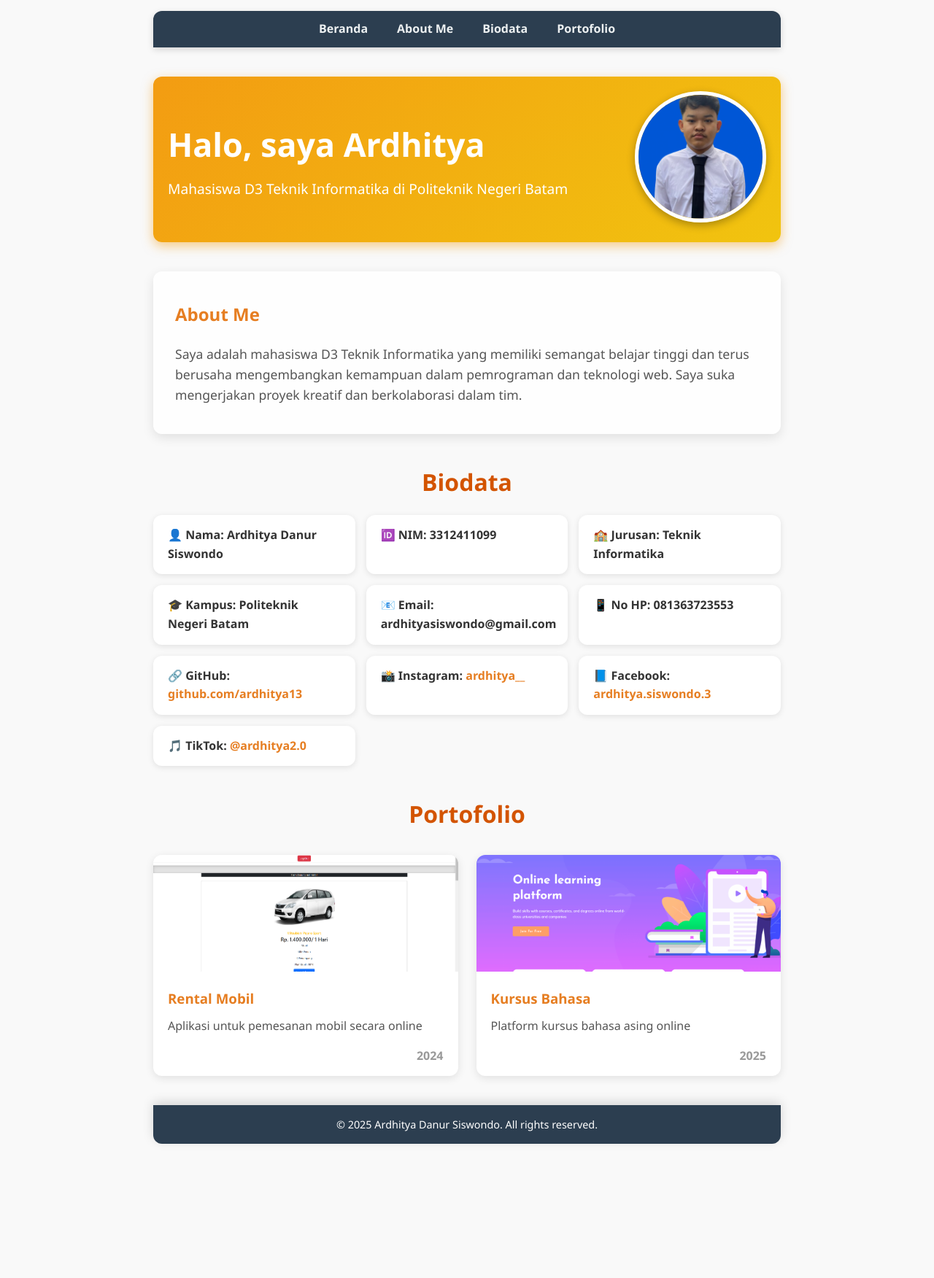
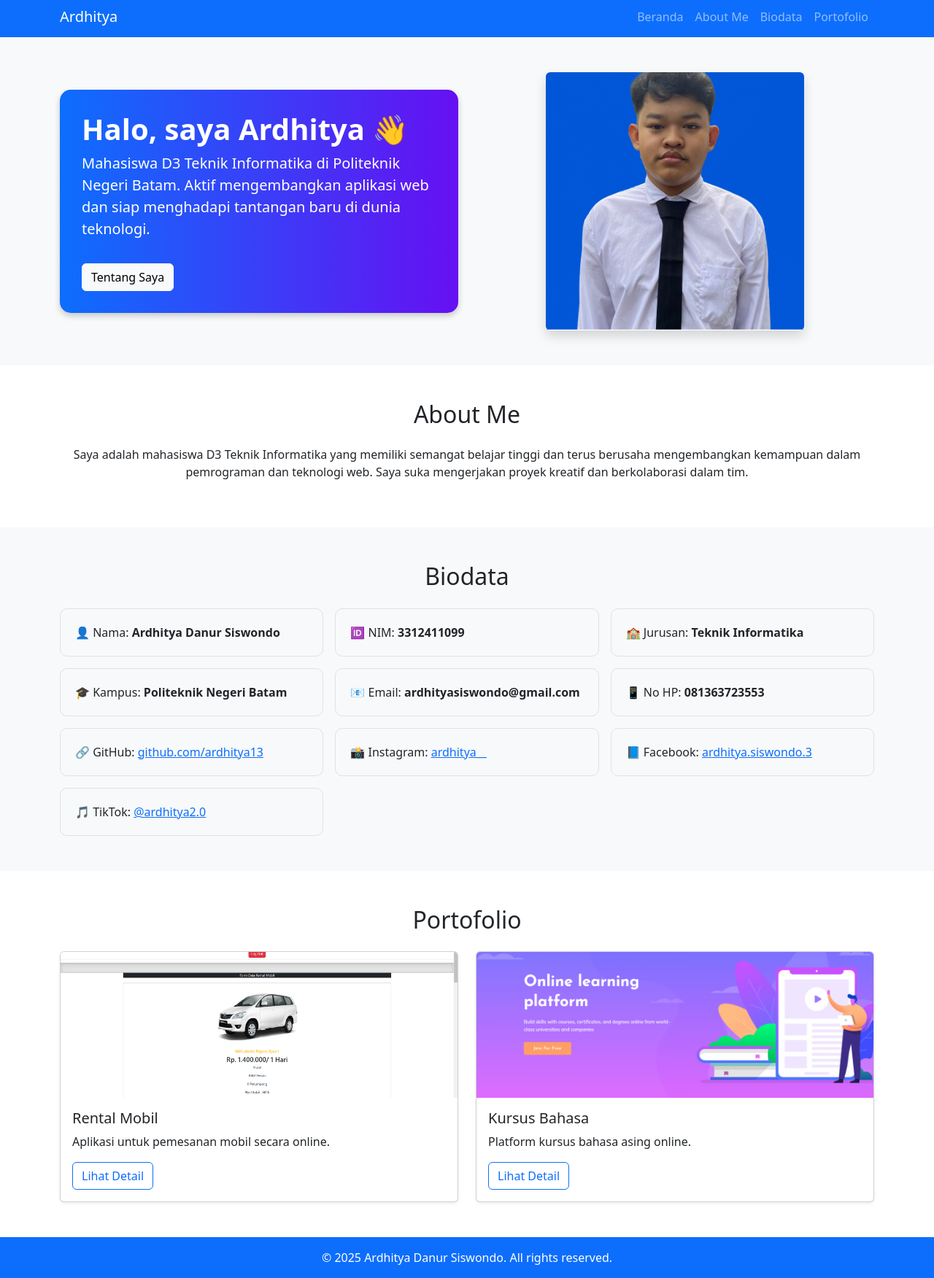
Before and after one commit to ardhitya13/profil-biodata, a plain HTML site: page index.html in a window 1280 px wide. Shown: the part 5-1757 px from the top of the page at 73% size. Before the commit the page ends 1613 px from the top, so only its background shows below. Drawn offline with nearby package versions, Linux system fonts and the light colour scheme.

Commit message:
Upload awal bosstrap  profil biodata

```diff
--- a/index.html
+++ b/index.html
@@ -4,37 +4,79 @@
   <meta charset="UTF-8" />
   <meta name="viewport" content="width=device-width, initial-scale=1" />
   <title>Profil Ardhitya Danur Siswondo</title>
-  <link rel="stylesheet" href="style.css" />
+  <link href="https://cdn.jsdelivr.net/npm/bootstrap@5.3.3/dist/css/bootstrap.min.css" rel="stylesheet">
+  <style>
+    .hero-box {
+      background: linear-gradient(to right, #0d6efd, #6610f2);
+      border-radius: 15px;
+      padding: 30px;
+      color: white;
+      box-shadow: 0 4px 8px rgba(0,0,0,0.2);
+    }
+    .hero-box img {
+      max-width: 100%;
+      border-radius: 10px;
+    }
+    .biodata-card {
+      border: 1px solid #dee2e6;
+      border-radius: 10px;
+      padding: 20px;
+      background-color: #f8f9fa;
+      height: 100%;
+    }
+    .biodata-card:hover {
+      background-color: #e9ecef;
+      transition: 0.3s;
+    }
+    .card img {
+      height: 200px;
+      object-fit: cover;
+    }
+  </style>
 </head>
 <body>
 
-  <!-- Navigation -->
-  <nav class="menu">
-    <ul>
-      <li><a href="#beranda">Beranda</a></li>
-      <li><a href="#about">About Me</a></li>
-      <li><a href="#biodata">Biodata</a></li>
-      <li><a href="#portofolio">Portofolio</a></li>
+<!-- Navbar -->
+<nav class="navbar navbar-expand-lg navbar-dark bg-primary sticky-top">
+  <div class="container">
+    <a class="navbar-brand" href="#">Ardhitya</a>
+    <button class="navbar-toggler" type="button" data-bs-toggle="collapse" data-bs-target="#navbarNav">
+      <span class="navbar-toggler-icon"></span>
+    </button>
+    <div class="collapse navbar-collapse" id="navbarNav">
+      <ul class="navbar-nav ms-auto">
+        <li class="nav-item"><a class="nav-link" href="#beranda">Beranda</a></li>
+        <li class="nav-item"><a class="nav-link" href="#about">About Me</a></li>
+        <li class="nav-item"><a class="nav-link" href="#biodata">Biodata</a></li>
+        <li class="nav-item"><a class="nav-link" href="#portofolio">Portofolio</a></li>
       </ul>
+    </div>
+  </div>
 </nav>
 
 <!-- Hero Section -->
-  <section class="hero" id="beranda">
-    <div class="hero-text">
-      <h1>Halo, saya Ardhitya</h1>
-      <p>Mahasiswa D3 Teknik Informatika di Politeknik Negeri Batam</p>
+<section id="beranda" class="py-5 bg-light">
+  <div class="container">
+    <div class="row align-items-center g-4">
+      <div class="col-md-6">
+        <div class="hero-box text-center text-md-start">
+          <h1 class="fw-bold">Halo, saya Ardhitya 👋</h1>
+          <p class="lead">Mahasiswa D3 Teknik Informatika di Politeknik Negeri Batam. Aktif mengembangkan aplikasi web dan siap menghadapi tantangan baru di dunia teknologi.</p>
+          <a href="#about" class="btn btn-light mt-3">Tentang Saya</a>
         </div>
-    <div class="hero-img">
-      <img src="images/ardhitya.png" alt="Foto Ardhitya" />
+      </div>
+      <div class="col-md-6 text-center">
+        <img src="images/ardhitya.png" alt="Foto Ardhitya" class="img-fluid rounded shadow">
+      </div>
+    </div>
   </div>
 </section>
 
-  <!-- About Me Section -->
-  <section class="about" id="about">
-    <div class="about-bg"></div>
-    <div class="about-content">
-      <h2>About Me</h2>
-      <p>
+<!-- About Section -->
+<section id="about" class="py-5">
+  <div class="container">
+    <h2 class="text-center mb-4">About Me</h2>
+    <p class="text-center">
       Saya adalah mahasiswa D3 Teknik Informatika yang memiliki semangat belajar tinggi dan
       terus berusaha mengembangkan kemampuan dalam pemrograman dan teknologi web.
       Saya suka mengerjakan proyek kreatif dan berkolaborasi dalam tim.
@@ -43,45 +85,108 @@
 </section>
 
 <!-- Biodata Section -->
-  <section class="biodata" id="biodata">
-    <h2>Biodata</h2>
-    <div class="biodata-box">
-      <div class="box">👤 Nama: Ardhitya Danur Siswondo</div>
-      <div class="box">🆔 NIM: 3312411099</div>
-      <div class="box">🏫 Jurusan: Teknik Informatika</div>
-      <div class="box">🎓 Kampus: Politeknik Negeri Batam</div>
-      <div class="box">📧 Email: ardhityasiswondo@gmail.com</div>
-      <div class="box">📱 No HP: 081363723553</div>
-      <div class="box">🔗 GitHub: <a href="https://github.com/ardhitya13" target="_blank" rel="noopener">github.com/ardhitya13</a></div>
-      <div class="box">📸 Instagram: <a href="https://www.instagram.com/ardhitya__/" target="_blank" rel="noopener">ardhitya__</a></div>
-      <div class="box">📘 Facebook: <a href="https://www.facebook.com/ardhitya.siswondo.3/" target="_blank" rel="noopener">ardhitya.siswondo.3</a></div>
-      <div class="box">🎵 TikTok: <a href="https://www.tiktok.com/@ardhitya2.0" target="_blank" rel="noopener">@ardhitya2.0</a></div>
+<section id="biodata" class="py-5 bg-light">
+  <div class="container">
+    <h2 class="text-center mb-4">Biodata</h2>
+    <div class="row row-cols-1 row-cols-md-3 g-3">
+      <div class="col">
+        <div class="biodata-card">👤 Nama: <strong>Ardhitya Danur Siswondo</strong></div>
       </div>
-  </section>
-
-  <!-- Portofolio Section -->
-  <section class="portofolio" id="portofolio">
-    <h2>Portofolio</h2>
-    <div class="portofolio-grid">
-      <div class="card">
-        <img src="images/rental.png" alt="Rental Mobil" />
-        <h3>Rental Mobil</h3>
-        <p>Aplikasi untuk pemesanan mobil secara online</p>
-        <span>2024</span>
+      <div class="col">
+        <div class="biodata-card">🆔 NIM: <strong>3312411099</strong></div>
       </div>
-      <div class="card">
-        <img src="images/kursus.png" alt="Kursus Bahasa" />
-        <h3>Kursus Bahasa</h3>
-        <p>Platform kursus bahasa asing online</p>
-        <span>2025</span>
+      <div class="col">
+        <div class="biodata-card">🏫 Jurusan: <strong>Teknik Informatika</strong></div>
+      </div>
+      <div class="col">
+        <div class="biodata-card">🎓 Kampus: <strong>Politeknik Negeri Batam</strong></div>
+      </div>
+      <div class="col">
+        <div class="biodata-card">📧 Email: <strong>ardhityasiswondo@gmail.com</strong></div>
+      </div>
+      <div class="col">
+        <div class="biodata-card">📱 No HP: <strong>081363723553</strong></div>
+      </div>
+      <div class="col">
+        <div class="biodata-card">🔗 GitHub: <a href="https://github.com/ardhitya13" target="_blank">github.com/ardhitya13</a></div>
+      </div>
+      <div class="col">
+        <div class="biodata-card">📸 Instagram: <a href="https://www.instagram.com/ardhitya__/" target="_blank">ardhitya__</a></div>
+      </div>
+      <div class="col">
+        <div class="biodata-card">📘 Facebook: <a href="https://www.facebook.com/ardhitya.siswondo.3/" target="_blank">ardhitya.siswondo.3</a></div>
+      </div>
+      <div class="col">
+        <div class="biodata-card">🎵 TikTok: <a href="https://www.tiktok.com/@ardhitya2.0" target="_blank">@ardhitya2.0</a></div>
+      </div>
     </div>
   </div>
 </section>
 
+<!-- Portfolio Section -->
+<section id="portofolio" class="py-5">
+  <div class="container">
+    <h2 class="text-center mb-4">Portofolio</h2>
+    <div class="row g-4">
+      <div class="col-md-6">
+        <div class="card h-100 shadow-sm">
+          <img src="images/rental.png" class="card-img-top" alt="Rental Mobil">
+          <div class="card-body">
+            <h5 class="card-title">Rental Mobil</h5>
+            <p class="card-text">Aplikasi untuk pemesanan mobil secara online.</p>
+            <button class="btn btn-outline-primary" data-bs-toggle="modal" data-bs-target="#rentalModal">Lihat Detail</button>
+          </div>
+        </div>
+      </div>
+      <div class="col-md-6">
+        <div class="card h-100 shadow-sm">
+          <img src="images/kursus.png" class="card-img-top" alt="Kursus Bahasa">
+          <div class="card-body">
+            <h5 class="card-title">Kursus Bahasa</h5>
+            <p class="card-text">Platform kursus bahasa asing online.</p>
+            <button class="btn btn-outline-primary" data-bs-toggle="modal" data-bs-target="#kursusModal">Lihat Detail</button>
+          </div>
+        </div>
+      </div>
+    </div>
+  </div>
+</section>
+
+<!-- Modals -->
+<div class="modal fade" id="rentalModal" tabindex="-1" aria-labelledby="rentalModalLabel" aria-hidden="true">
+  <div class="modal-dialog">
+    <div class="modal-content">
+      <div class="modal-header">
+        <h5 class="modal-title" id="rentalModalLabel">Rental Mobil</h5>
+        <button type="button" class="btn-close" data-bs-dismiss="modal" aria-label="Tutup"></button>
+      </div>
+      <div class="modal-body">
+        Proyek sistem rental mobil berbasis web menggunakan HTML, CSS, dan PHP. Tahun: 2024
+      </div>
+    </div>
+  </div>
+</div>
+
+<div class="modal fade" id="kursusModal" tabindex="-1" aria-labelledby="kursusModalLabel" aria-hidden="true">
+  <div class="modal-dialog">
+    <div class="modal-content">
+      <div class="modal-header">
+        <h5 class="modal-title" id="kursusModalLabel">Kursus Bahasa</h5>
+        <button type="button" class="btn-close" data-bs-dismiss="modal" aria-label="Tutup"></button>
+      </div>
+      <div class="modal-body">
+        Platform kursus bahasa asing online menggunakan Laravel dan Tailwind CSS. Tahun: 2025
+      </div>
+    </div>
+  </div>
+</div>
+
 <!-- Footer -->
-  <footer class="footer">
-    <p>© 2025 Ardhitya Danur Siswondo. All rights reserved.</p>
+<footer class="bg-primary text-white text-center py-3">
+  <p class="mb-0">© 2025 Ardhitya Danur Siswondo. All rights reserved.</p>
 </footer>
 
+<!-- Bootstrap JS -->
+<script src="https://cdn.jsdelivr.net/npm/bootstrap@5.3.3/dist/js/bootstrap.bundle.min.js"></script>
 </body>
 </html>
```
Lines whose indentation alone changed are shown as unchanged.
